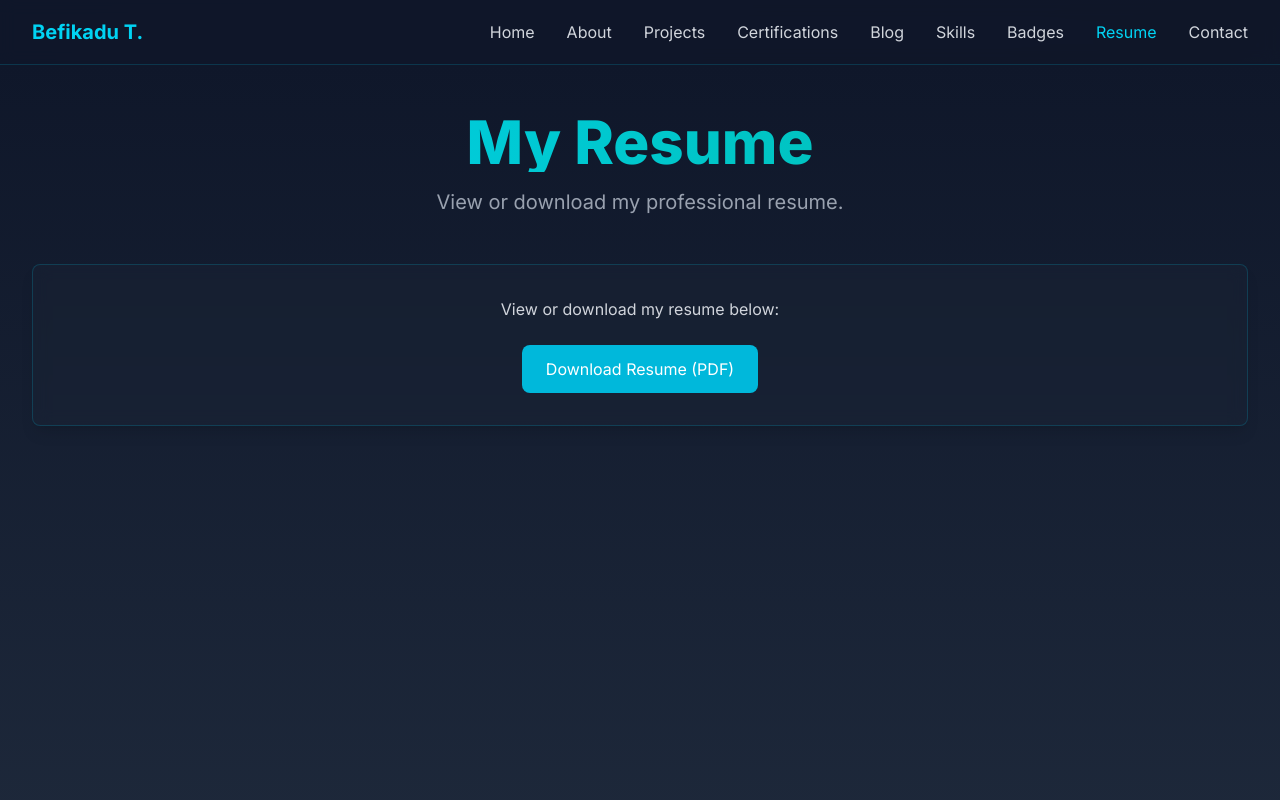
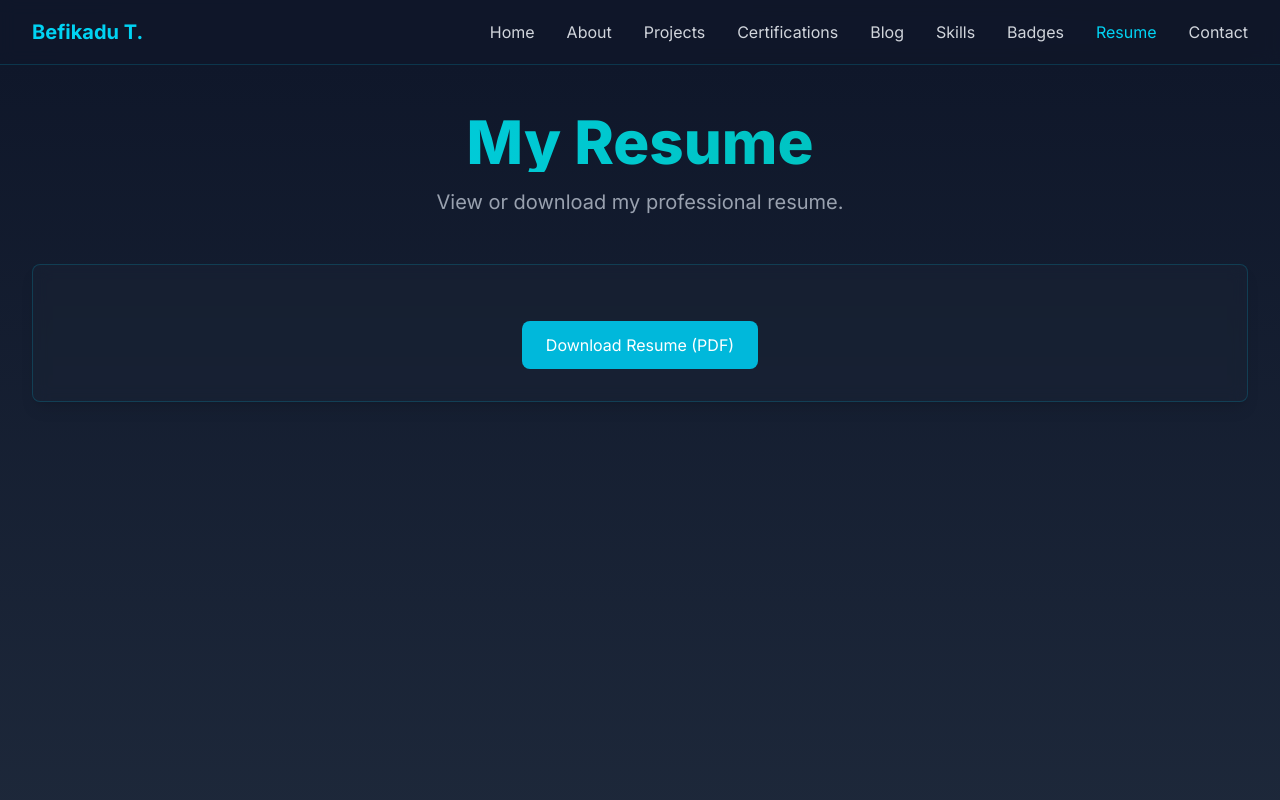
Before and after one commit to 0xfke/befikadu-tesfaye, a Next.js app: page /resume in a window 1280 px wide. Shown: the top 800 px of the page. Built offline with nearby package versions, Linux system fonts and the light colour scheme.

Commit message:
Add resume

```diff
--- a/app/contact/page.tsx
+++ b/app/contact/page.tsx
@@ -120,7 +120,7 @@ export default function Contact() {
               {/* Email */}
               <div className="flex items-center space-x-3">
                 <svg className="w-6 h-6 text-cyan-400" fill="none" stroke="currentColor" viewBox="0 0 24 24" xmlns="http://www.w3.org/2000/svg"><path strokeLinecap="round" strokeLinejoin="round" strokeWidth={2} d="M3 8l7.89 5.26a2 2 0 002.22 0L21 8M5 19h14a2 2 0 002-2V7a2 2 0 00-2-2H5a2 2 0 00-2 2v10a2 2 0 002 2z" /></svg>
-                <a href="mailto:mustafa.a.ghonim.dev@gmail.com" className="text-gray-300 hover:text-cyan-300 transition-colors">befikadu2316@gmail.com</a>
+                <a href="mailto:befikadu2316@gmail.com" className="text-gray-300 hover:text-cyan-300 transition-colors">befikadu2316@gmail.com</a>
               </div>
 
               {/* Social Links Title */}
--- a/app/resume/page.tsx
+++ b/app/resume/page.tsx
@@ -28,10 +28,10 @@ export default function Resume() {
           transition={{ duration: 0.5, delay: 0.2 }}
           className="bg-[#1e293b]/30 backdrop-blur-sm border border-cyan-500/20 rounded-lg p-8 shadow-lg text-center text-gray-300"
         >
-          <p className="mb-6">View or download my resume below:</p>
+          <p className="mb-6"></p>
           {/* Example Download Button - update href to your actual resume file */}
           <a
-            href="/path/to/your/resume.pdf" // <-- IMPORTANT: Update this path!
+            href="Resume/Befikadu_Tesfaye_Resume.pdf" // <-- IMPORTANT: Update this path!
             download
             className="inline-block px-6 py-3 bg-cyan-500 text-white rounded-lg hover:bg-cyan-600 transition-colors"
           >
```
Also changed, not shown: 1 other file (tests, documents, lock files or other folders).
